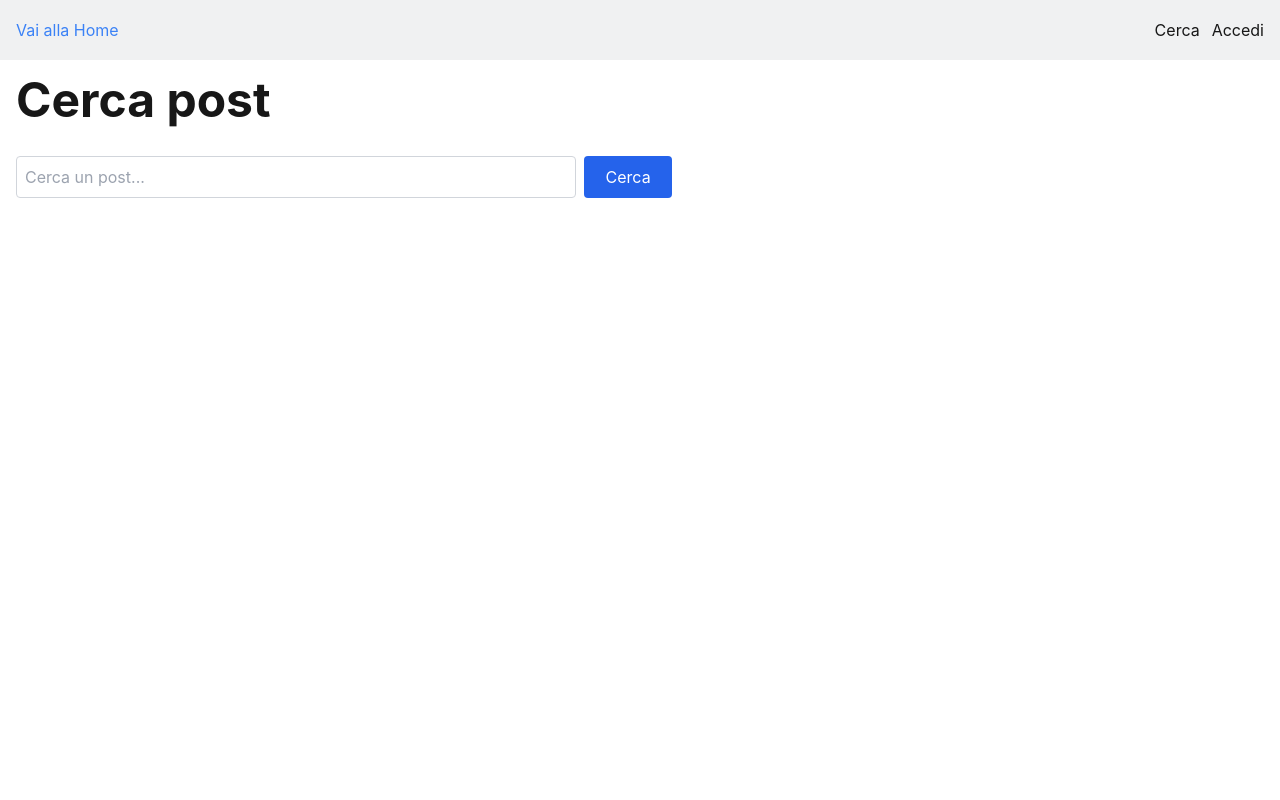
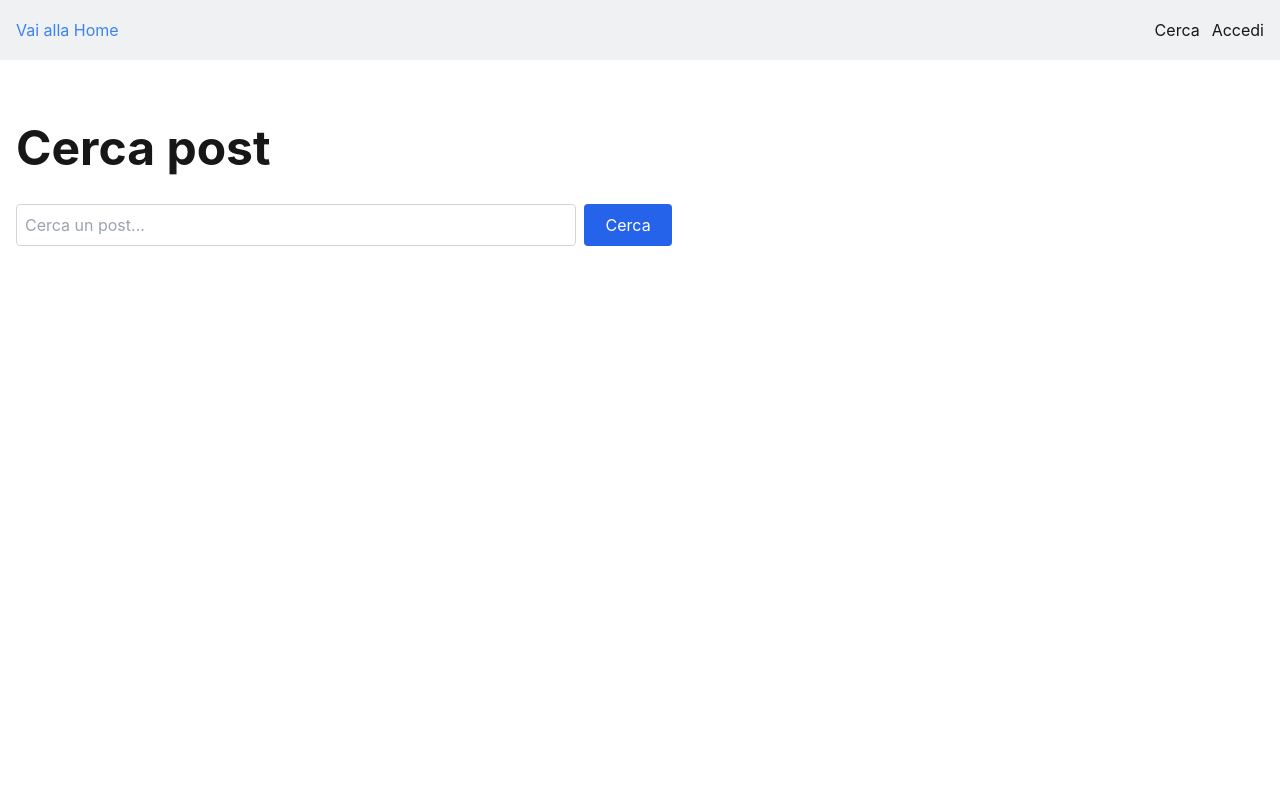
Before and after one commit to emanuelefavero/non-solo-poesia, a Next.js app: page /search in a window 1280 px wide. Shown: the top 800 px of the page. Built offline with nearby package versions, Linux system fonts and the light colour scheme; no server answers.

Commit message:
add margin and padding in search page and layout

```diff
--- a/src/app/layout.tsx
+++ b/src/app/layout.tsx
@@ -39,7 +39,7 @@ export default function RootLayout({
             <Header />
           </header>
 
-          <main className='flex flex-col gap-4 p-4'>{children}</main>
+          <main className='flex flex-col gap-4 px-4 py-16'>{children}</main>
 
           <footer className='flex w-full flex-col flex-wrap items-center justify-center gap-2 bg-gray-500/10 p-4 text-sm'>
             <Footer />
--- a/src/app/search/page.tsx
+++ b/src/app/search/page.tsx
@@ -57,7 +57,7 @@ export default function Page() {
       </div>
 
       <p
-        className={`mt-1 min-h-[36px] font-semibold italic text-yellow-700 transition-opacity duration-300 dark:text-yellow-500 ${
+        className={`mb-4 mt-1 min-h-[36px] font-semibold italic text-yellow-700 transition-opacity duration-300 dark:text-yellow-500 ${
           message ? 'opacity-100' : 'opacity-0'
         }`}
       >
```
